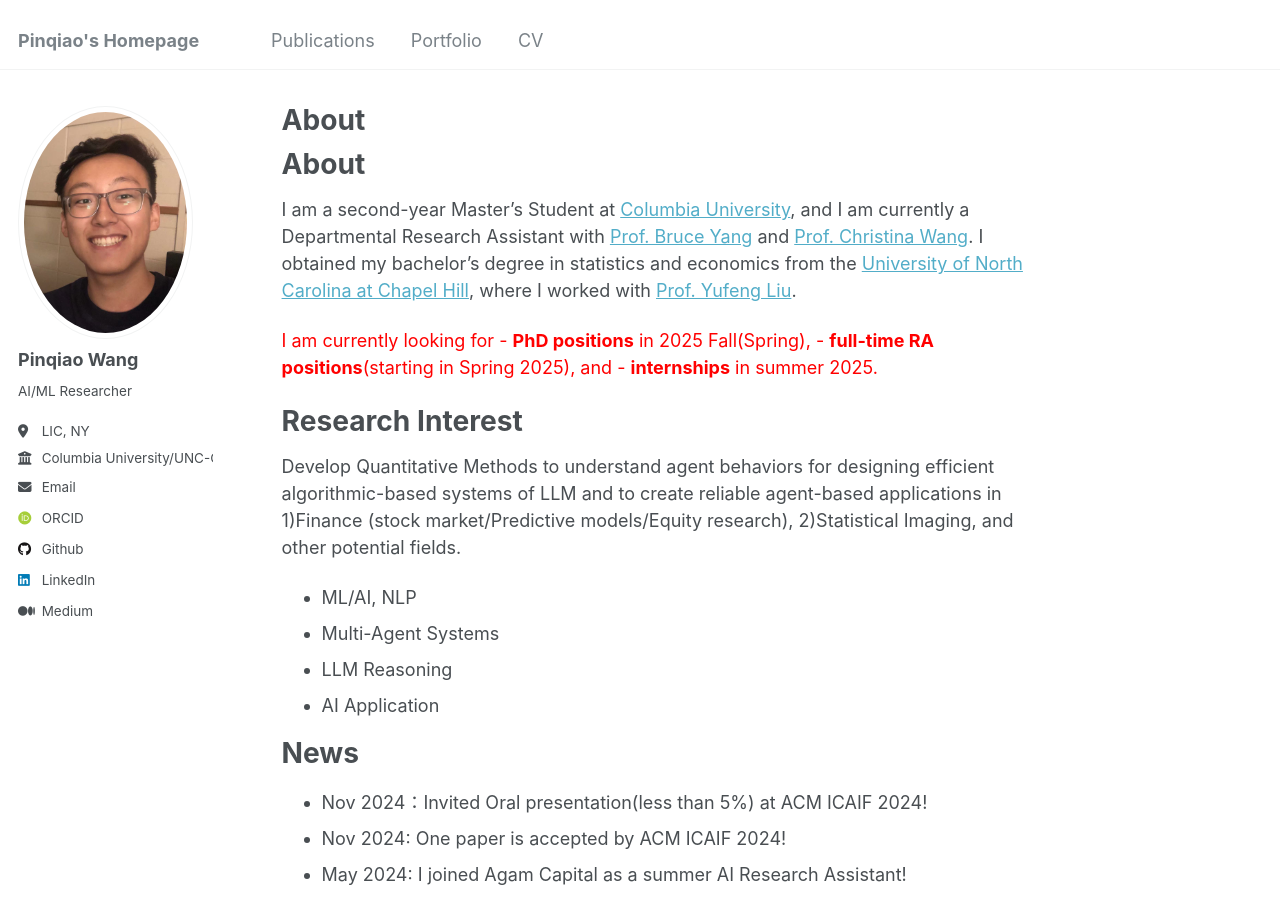
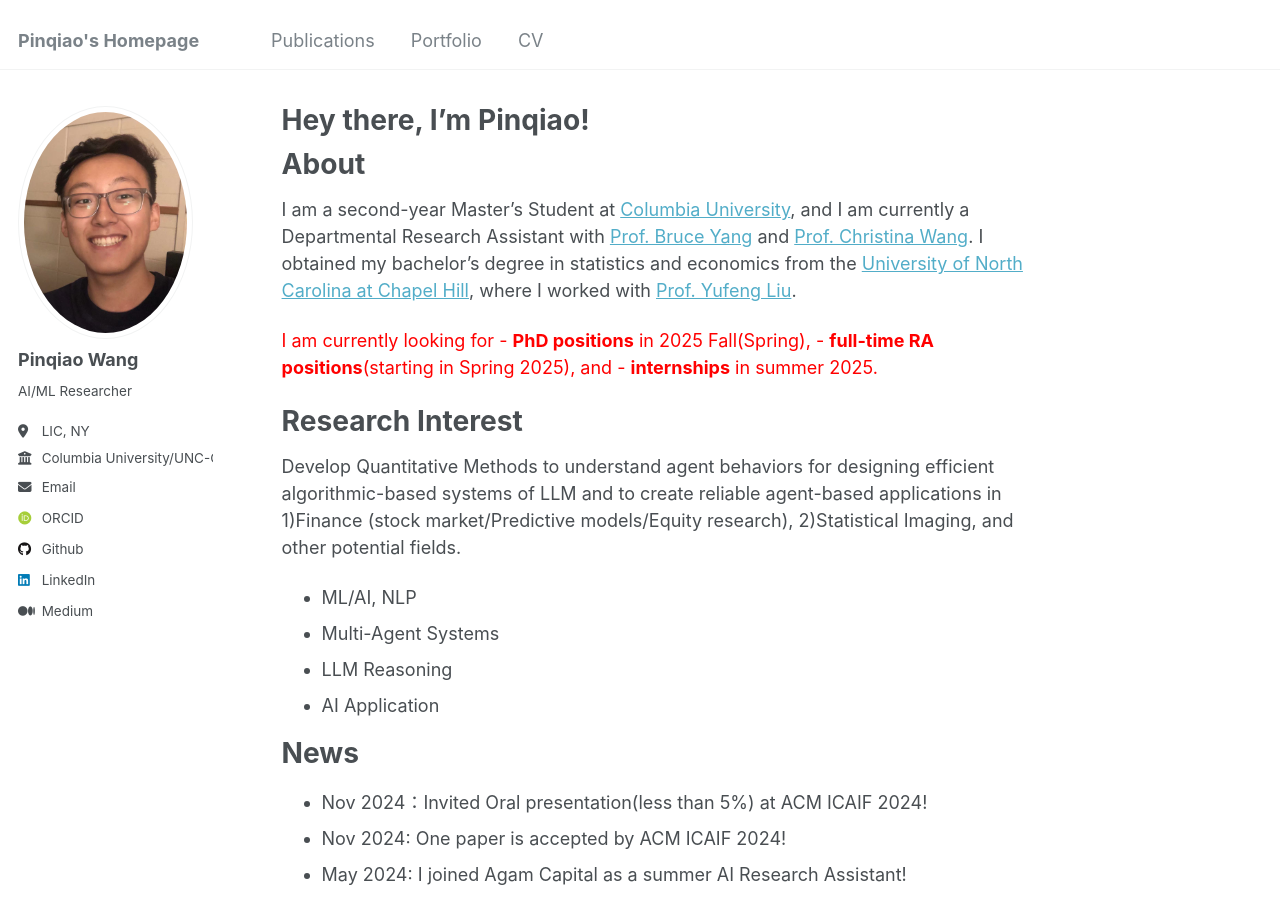
Before and after one commit to PinqiaoWang/PinqiaoWang.github.io, a Jekyll site: the page built from _pages/about.md, in a window 1280 px wide and 900 px high. Built offline with Jekyll 4.4.1, drawn with Linux system fonts in a browser that asks for light colours; some web fonts are replaced; our own code applies the rules of GitHub Pages for plain Markdown files.

Commit message:
Update about.md

```diff
--- a/_pages/about.md
+++ b/_pages/about.md
@@ -1,3 +1,13 @@
+---
+permalink: /
+title: "Hey there, I'm Pinqiao!"
+excerpt: "About me"
+author_profile: true
+redirect_from:
+  - /about/
+  - /about.html
+---
+
 About
 ====
 I am a second-year Master's Student at [Columbia University](https://www.gsas.columbia.edu/), and I am currently a Departmental Research Assistant with [Prof. Bruce Yang](https://www.linkedin.com/in/brucehy/) and [Prof. Christina Wang](https://shanghai.nyu.edu/academics/faculty/directory/christina-dan-wang). I obtained my bachelor’s degree in statistics and economics from the [University of North Carolina at Chapel Hill](https://www.unc.edu/), where I worked with [Prof. Yufeng Liu](https://yfliu.web.unc.edu/).
```
